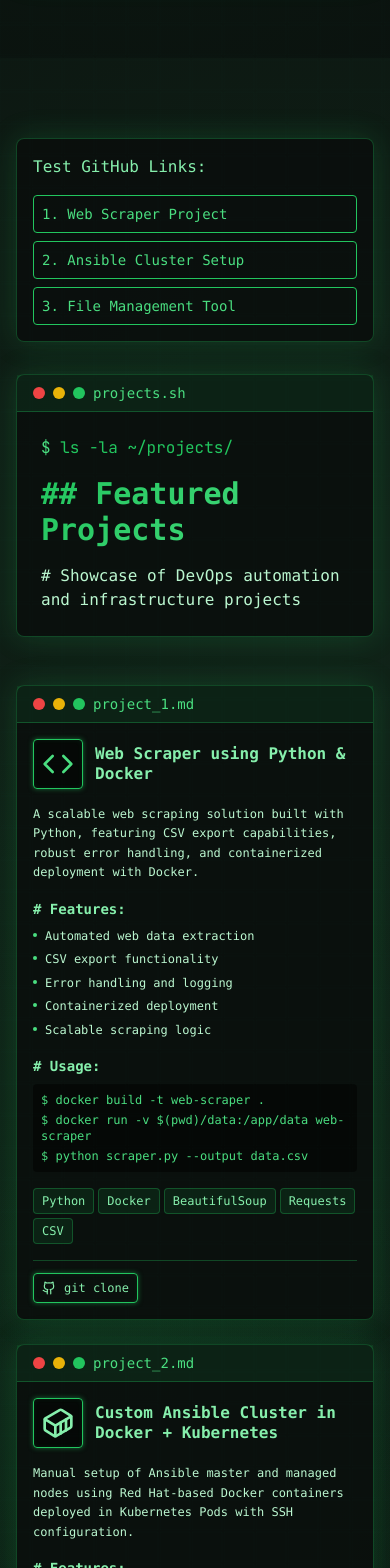
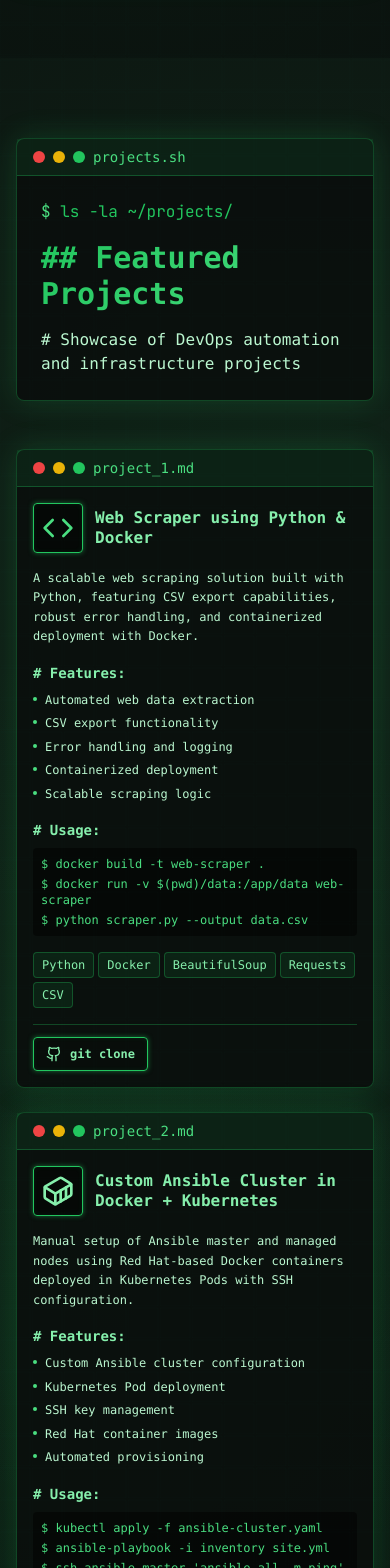
Before and after one commit to VaibhaviSugandhi1733/Vaibhavi_Portfolio_2k25, a React (Vite) app: page / in a window 390 px wide. Shown: the part 7920-9488 px from the top of the page. Built offline with nearby package versions, Linux system fonts and the light colour scheme.

Commit message:
changes6

```diff
--- a/src/components/Projects.tsx
+++ b/src/components/Projects.tsx
@@ -94,39 +94,6 @@ const Projects = () => {
 
   return (
     <section id="projects" className="py-20 terminal-bg">
-      {/* Simple Test Button */}
-      <div className="max-w-7xl mx-auto px-4 sm:px-6 lg:px-8 mb-8">
-        <div className="terminal-window p-4">
-          <h3 className="text-green-300 font-mono mb-4">Test GitHub Links:</h3>
-          <div className="space-y-2">
-            <a
-              href="https://github.com/VaibhaviSugandhi1733/Web-Scrapper-project"
-              target="_blank"
-              rel="noopener noreferrer"
-              className="block text-green-400 hover:text-green-300 font-mono text-sm p-2 border border-green-500 rounded"
-            >
-              1. Web Scraper Project
-            </a>
-            <a
-              href="https://github.com/VaibhaviSugandhi1733/AnsibleClusterSetup"
-              target="_blank"
-              rel="noopener noreferrer"
-              className="block text-green-400 hover:text-green-300 font-mono text-sm p-2 border border-green-500 rounded"
-            >
-              2. Ansible Cluster Setup
-            </a>
-            <a
-              href="https://github.com/VaibhaviSugandhi1733/File-Management"
-              target="_blank"
-              rel="noopener noreferrer"
-              className="block text-green-400 hover:text-green-300 font-mono text-sm p-2 border border-green-500 rounded"
-            >
-              3. File Management Tool
-            </a>
-          </div>
-        </div>
-      </div>
-
       <div className="max-w-7xl mx-auto px-4 sm:px-6 lg:px-8">
         <motion.div
           ref={ref}
@@ -219,15 +186,26 @@ const Projects = () => {
                   </div>
 
                   <div className="flex space-x-3 sm:space-x-4 pt-3 sm:pt-4 border-t border-green-500/30">
-                    <a
+                    <motion.a
                       href={project.github}
                       target="_blank"
                       rel="noopener noreferrer"
-                      className="flex items-center space-x-2 text-green-300 hover:text-green-400 transition-colors duration-200 font-mono text-xs sm:text-sm neon-border px-2 sm:px-3 py-1.5 sm:py-2 rounded cursor-pointer"
+                      whileHover={{
+                        scale: 1.05,
+                        boxShadow: "0 0 20px rgba(34, 197, 94, 0.6)",
+                        y: -2
+                      }}
+                      whileTap={{ scale: 0.95 }}
+                      transition={{
+                        type: "spring",
+                        stiffness: 400,
+                        damping: 17
+                      }}
+                      className="flex items-center space-x-2 text-green-300 hover:text-green-400 transition-all duration-300 font-mono text-xs sm:text-sm neon-border px-3 sm:px-4 py-2 sm:py-3 rounded cursor-pointer bg-black/20 hover:bg-black/40 transform hover:scale-105 active:scale-95"
                     >
-                      <Github size={14} className="sm:w-4 sm:h-4" />
-                      <span>git clone</span>
-                    </a>
+                      <Github size={16} className="sm:w-5 sm:h-5 transition-transform duration-300 group-hover:rotate-12" />
+                      <span className="font-semibold">git clone</span>
+                    </motion.a>
                   </div>
                 </div>
               </motion.div>
```
